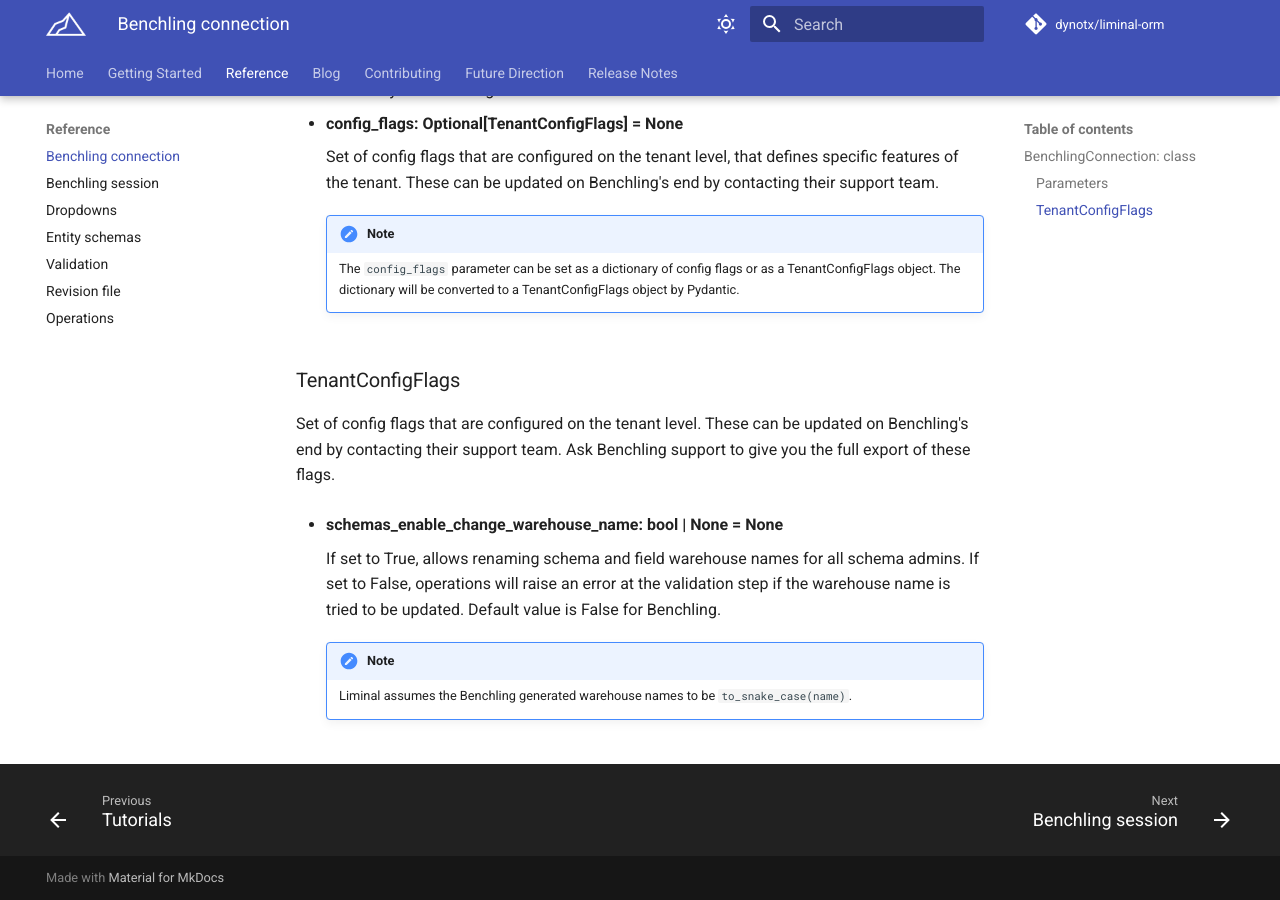
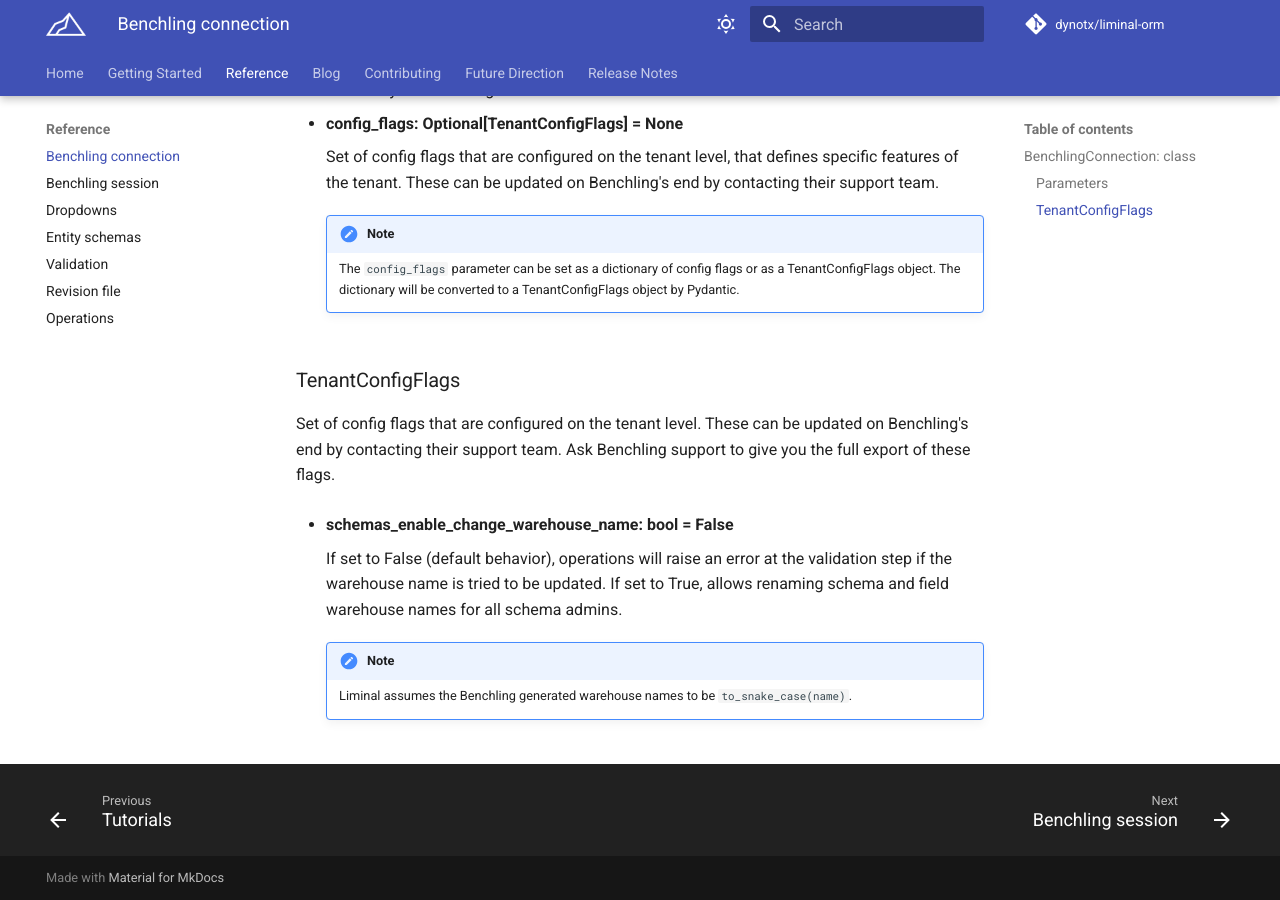
Before and after one commit to twigbio/liminal-orm, an MkDocs documentation site: the page built from docs/reference/benchling-connection.md, in a window 1280 px wide and 900 px high, scrolled down 1496 px. Built offline with MkDocs 1.6.1 and Material for MkDocs 9.7.7, drawn with Linux system fonts in a browser that asks for light colours; comment, search, counter and statistics services are not loaded; some of the changed text lies outside the part shown.

Commit message:
change to benchling default behavior

```diff
--- a/docs/reference/benchling-connection.md
+++ b/docs/reference/benchling-connection.md
@@ -74,9 +74,9 @@
 Set of config flags that are configured on the tenant level. These can be updated on Benchling's end by contacting their support team.
 Ask Benchling support to give you the full export of these flags.
 
-- **schemas_enable_change_warehouse_name: bool | None = None**
+- **schemas_enable_change_warehouse_name: bool = False**
 
-    If set to True, allows renaming schema and field warehouse names for all schema admins. If set to False, operations will raise an error at the validation step if the warehouse name is tried to be updated. Default value is False for Benchling.
+    If set to False (default behavior), operations will raise an error at the validation step if the warehouse name is tried to be updated. If set to True, allows renaming schema and field warehouse names for all schema admins.
 
     !!! note
         Liminal assumes the Benchling generated warehouse names to be `to_snake_case(name)`.
```
Also changed, not shown: other parts of docs/reference/benchling-connection.md (+2 -2 lines), 1 other file.
